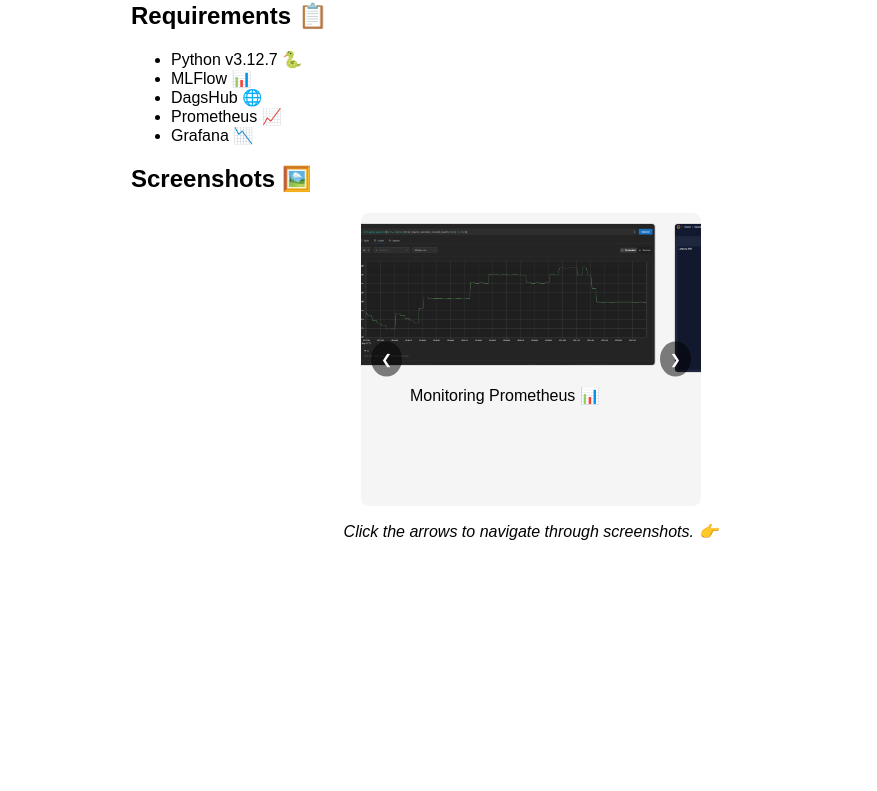
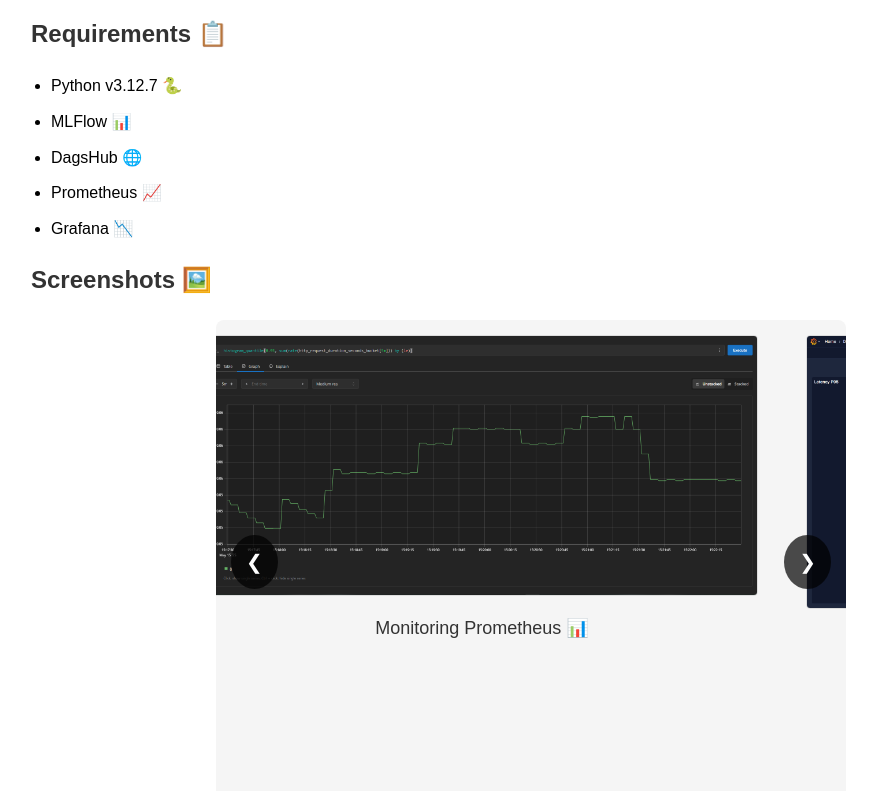
Before and after one commit to brianajiks123/Submission-MSML, a plain HTML site: page docs/index.html in a window 1280 px wide. Shown: the part 99-890 px from the top of the page, without its empty margins (109-986 px from the left). Before the commit the page ends 800 px from the top, so only its background shows below. Drawn offline with Linux system fonts and the light colour scheme.

Commit message:
Modified: index.html

```diff
--- a/docs/index.html
+++ b/docs/index.html
@@ -7,18 +7,23 @@
     <style>
       body {
         font-family: Arial, sans-serif;
-        max-width: 800px;
+        max-width: 1000px;
         margin: 0 auto;
         padding: 20px;
+        line-height: 1.6;
+      }
+      h1,
+      h2 {
+        color: #333;
       }
       .carousel-container {
         position: relative;
-        max-width: 320px;
+        max-width: 600px;
         margin: 0 auto;
         overflow: hidden;
         border-radius: 8px;
         background-color: #f5f5f5;
-        padding: 10px;
+        padding: 15px;
       }
       .carousel-track {
         display: flex;
@@ -29,31 +34,60 @@
         text-align: center;
       }
       .carousel-slide img {
-        max-width: 300px;
+        max-width: 550px;
         height: auto;
         border: 1px solid #ddd;
         border-radius: 4px;
+      }
+      .carousel-slide p {
+        font-size: 18px;
+        margin: 10px 0;
+        color: #333;
       }
       .carousel-prev,
       .carousel-next {
         position: absolute;
         top: 50%;
         transform: translateY(-50%);
-        background: rgba(0, 0, 0, 0.5);
+        background: rgba(0, 0, 0, 0.7);
         color: white;
         border: none;
-        padding: 10px;
+        padding: 15px;
         cursor: pointer;
         border-radius: 50%;
+        font-size: 20px;
       }
       .carousel-prev {
-        left: 10px;
+        left: 15px;
       }
       .carousel-next {
-        right: 10px;
+        right: 15px;
       }
-      p {
+      .carousel-prev:hover,
+      .carousel-next:hover {
+        background: rgba(0, 0, 0, 0.9);
+      }
+      p.italic {
         text-align: center;
+        font-style: italic;
+        color: #666;
+        font-size: 16px;
+      }
+      pre {
+        background-color: #f8f8f8;
+        padding: 15px;
+        border-radius: 4px;
+        overflow-x: auto;
+      }
+      code {
+        font-family: Consolas, monospace;
+      }
+      ul {
+        margin: 15px 0;
+        padding-left: 20px;
+      }
+      li {
+        margin-bottom: 10px;
       }
     </style>
   </head>
@@ -74,28 +108,28 @@
       <div class="carousel-track">
         <div class="carousel-slide">
           <img
-            src="Monitoring dan Logging/bukti monitoring Prometheus/monitoring_Latency P95.png"
+            src="Monitoring%20dan%20Logging/bukti%20monitoring%20Prometheus/monitoring_Latency%20P95.png"
             alt="Monitoring Prometheus"
           />
           <p>Monitoring Prometheus 📊</p>
         </div>
         <div class="carousel-slide">
           <img
-            src="Monitoring dan Logging/bukti monitoring Grafana/monitoring_Latency P95.png"
+            src="Monitoring%20dan%20Logging/bukti%20monitoring%20Grafana/monitoring_Latency%20P95.png"
             alt="Monitoring Grafana"
           />
           <p>Monitoring Grafana 📉</p>
         </div>
         <div class="carousel-slide">
           <img
-            src="Monitoring dan Logging/bukti alerting Grafana/rules_Alert-Request Duration per seconds (app=prometheus).png"
+            src="Monitoring%20dan%20Logging/bukti%20alerting%20Grafana/rules_Alert-Request%20Duration%20per%20seconds%20(app=prometheus).png"
             alt="Rules Alert Grafana"
           />
           <p>Rules Alert Grafana ⚠️</p>
         </div>
         <div class="carousel-slide">
           <img
-            src="Monitoring dan Logging/bukti alerting Grafana/notifikasi_Alert-Request Duration per seconds (app=prometheus).png"
+            src="Monitoring%20dan%20Logging/bukti%20alerting%20Grafana/notifikasi_Alert-Request%20Duration%20per%20seconds%20(app=prometheus).png"
             alt="Notification Alert Grafana"
           />
           <p>Notification Alert Grafana 🔔</p>
@@ -104,9 +138,7 @@
       <button class="carousel-prev">❮</button>
       <button class="carousel-next">❯</button>
     </div>
-    <p style="font-style: italic">
-      Click the arrows to navigate through screenshots. 👉
-    </p>
+    <p class="italic">Click the arrows to navigate through screenshots. 👉</p>
 
     <script>
       document.addEventListener("DOMContentLoaded", () => {
```
